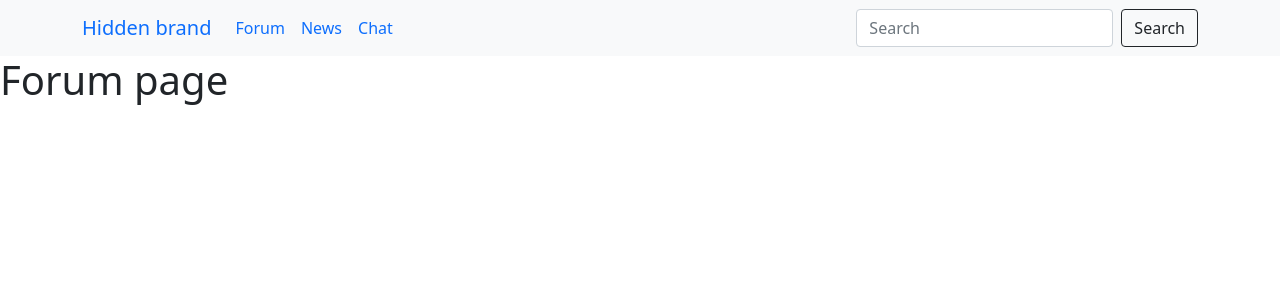
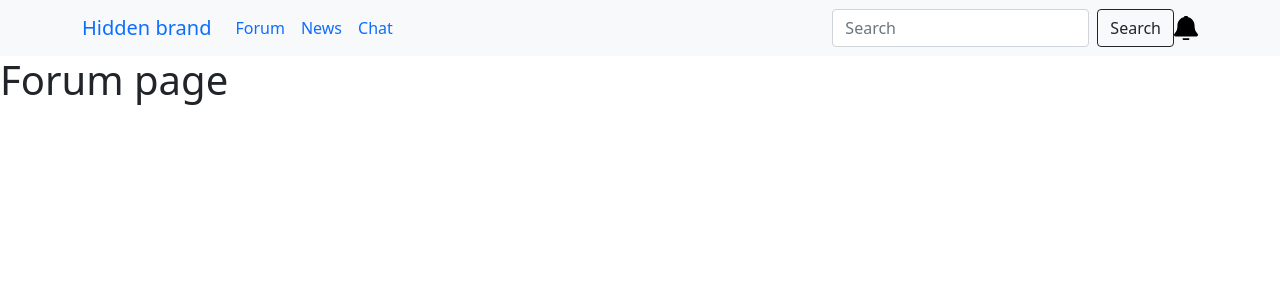
Before and after one commit to UlugbekTemirov/unibook.uz, a React (Create React App) app: page /forum in a window 1280 px wide. Shown: the top 300 px of the page. Built offline with nearby package versions, Linux system fonts and the light colour scheme.

Commit message:
modified

```diff
--- a/src/components/Navbar/Navbar.js
+++ b/src/components/Navbar/Navbar.js
@@ -1,4 +1,5 @@
 import { Link } from "react-router-dom";
+import Notification from "../Notification"
 
 const Navbar = () => {
   return (
@@ -48,6 +49,7 @@ const Navbar = () => {
                 Search
               </button>
             </form>
+            <Notification />
           </div>
         </div>
       </nav>
--- /dev/null
+++ b/src/components/Notification/Notification.js
@@ -0,0 +1,19 @@
+import "./Notification.scss"
+import { useState } from "react"
+
+const Notification = () => {
+    const [oc_switcher, set_oc_switcher] = useState(false);
+
+    const oc_switcher_func = () => {
+        set_oc_switcher((prevState) => !prevState);
+    }
+
+    return <>
+        <span onClick={oc_switcher_func} className="icon icon-notification"></span>
+        <div className={`${oc_switcher || "hidden"} notification-modal`}>
+            nothing yet
+        </div>
+    </>
+}
+
+export default Notification
--- /dev/null
+++ b/src/components/Notification/Notification.scss
@@ -0,0 +1,11 @@
+.notification-modal {
+    width: 200px;
+    height: 400px;
+    border-radius: 10px;
+    border: 1px solid transparent;
+    box-shadow: rgba(100, 100, 111, 0.2) 0px 7px 29px 0px;
+    background-color: #ffffff;
+    position: absolute;
+    top: 50px;
+    right: 100px;
+}
--- /dev/null
+++ b/src/components/Notification/index.js
@@ -0,0 +1,2 @@
+import Notification from "./Notification"
+export default Notification
--- a/src/index.js
+++ b/src/index.js
@@ -7,6 +7,9 @@ import { BrowserRouter as Router } from "react-router-dom";
 import "bootstrap/dist/css/bootstrap.min.css";
 import "bootstrap/dist/js/bootstrap.bundle.min.js";
 
+// global styles link
+import './style/index.scss'
+
 const root = ReactDOM.createRoot(document.getElementById("root"));
 root.render(
   <Router>
--- a/src/style/index.scss
+++ b/src/style/index.scss
@@ -1,5 +1,28 @@
 // For only global styles!
 
-main {
-    background-color: black;
+
+// mask code
+.icon {
+    width: 24px;
+    height: 24px;
+    display: inline-block;
+    mask-repeat: no-repeat;
+    mask-size: 100%;
+    mask-position: center;
+    -webkit-mask-repeat: no-repeat;
+    -webkit-mask-size: 100%;
+    -webkit-mask-position: center;
+    vertical-align: middle;
+    background-color: #ffffff;
+    cursor: pointer;
 }
+
+.icon-notification {
+    mask-image: url(../icons/bell-solid.svg);
+    -webkit-mask-image: url(../icons/bell-solid.svg);
+    background-color: #000000;
+}
+
+.hidden {
+    display: none;
+}
```
Also changed, not shown: src/components/Login/Login.js (added), src/components/Login/Login.scss (added), src/components/Login/index.js (added), src/components/Register/Register.js (added), src/components/Register/Register.scss (added), src/components/Register/index.js (added), src/icons/bell-solid.svg (added).
